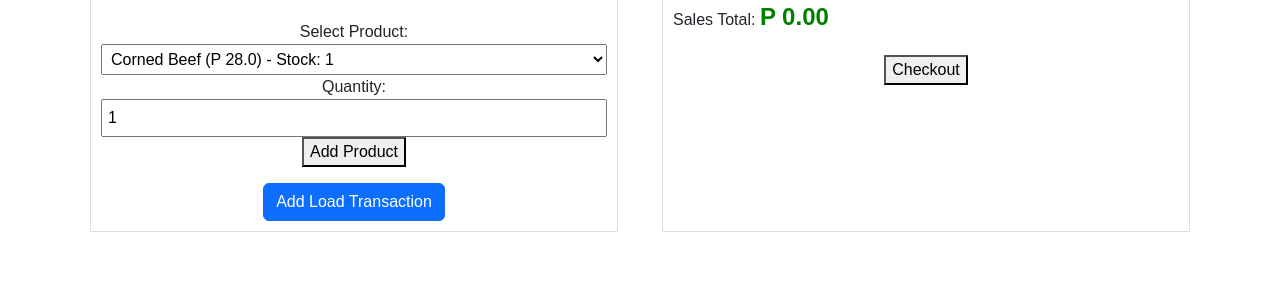
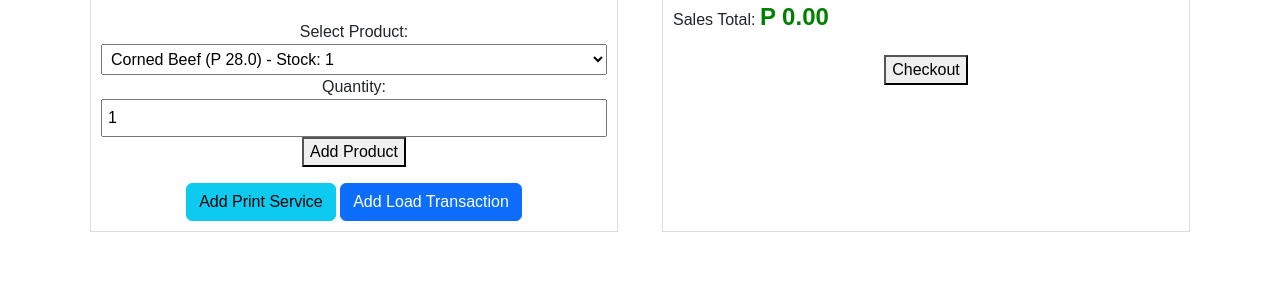
Before and after one commit to gabgab-v/IT_12, a Flask app: page /create_transaction in a window 1280 px wide. Shown: the part 224-515 px from the top of the page. Run offline with Flask 3, Linux system fonts and the light colour scheme; a user stored in the database is signed in; some libraries are stand-ins or nearby versions.

Commit message:
printing,products cashier

```diff
--- a/app.py
+++ b/app.py
@@ -1036,8 +1036,10 @@ def chart_data():
 
 @app.route('/cashier', methods=['GET', 'POST'])
 def cashier():
+    print_services = PrintService.query.all()
+    paper_types = PaperInventory.query.all()
     products = Product.query.filter_by(deleted=False, is_voided=False).all()  # Fetch all valid products
-    return render_template('cashier.html', products=products)
+    return render_template('cashier.html', products=products, print_services=print_services, paper_types=paper_types)
 
 @app.route('/checkout', methods=['POST'])
 @login_required
@@ -1319,41 +1321,9 @@ def checkout_print_service():
 
         print(f"Print Service: {print_service.service_type} at {print_service.price_per_page}/page")
 
-        # Fetch inventory details (assuming ink and paper types are selected in the form)
-        ink_type_id = request.form.get('ink_type_id')
-        ink_usage = request.form.get('ink_usage')
+        # Fetch paper inventory details
         paper_type_id = request.form.get('paper_type_id')
 
-        # Debugging ink details
-        print(f"Ink Type ID: {ink_type_id}, Ink Usage: {ink_usage}")
-
-        if ink_type_id and ink_usage:
-            try:
-                ink_usage = float(ink_usage)
-            except ValueError:
-                flash('Invalid ink usage value.', 'danger')
-                return redirect(url_for('checkout_print_service'))
-
-            # Get ink inventory
-            ink_inventory = InkInventory.query.filter_by(id=ink_type_id).first()
-
-            # Check if ink inventory exists
-            if not ink_inventory:
-                flash('Selected ink type not found.', 'danger')
-                return redirect(url_for('checkout_print_service'))
-
-            # Debug ink inventory
-            print(f"Ink Inventory: {ink_inventory.stock} remaining, Usage: {ink_usage}")
-
-            # Check if there is sufficient ink stock
-            if ink_inventory.stock < ink_usage:
-                flash('Not enough ink in stock!', 'danger')
-                return redirect(url_for('checkout_print_service'))
-
-            # Deduct ink stock after the print job
-            ink_inventory.stock -= ink_usage
-
-        # Validate paper inventory
         if not paper_type_id:
             flash('Paper type must be selected.', 'danger')
             return redirect(url_for('checkout_print_service'))
@@ -1388,10 +1358,9 @@ def checkout_print_service():
         # Deduct paper stock
         paper_inventory.individual_paper_count -= pages
 
-        # Calculate the cost of ink and paper used (only if ink is relevant)
+        # Calculate the cost of paper used
         paper_cost_per_sheet = paper_inventory.amount_spent / ((paper_inventory.rim_count * 500) + paper_inventory.individual_paper_count)
-        ink_cost_per_ml = (ink_inventory.amount_spent / ink_inventory.initial_stock) if ink_type_id else 0
-        total_cost = (paper_cost_per_sheet * pages) + (ink_cost_per_ml * (ink_usage if ink_usage else 0))
+        total_cost = paper_cost_per_sheet * pages
 
         # Debug total cost
         print(f"Total cost of resources: {total_cost}")
--- a/templates/cashier.html
+++ b/templates/cashier.html
@@ -95,12 +95,58 @@
                 <button type="submit">Add Product</button>
             </form>
 
+            <!-- New Button to Add Print Service Transaction -->
+            <button type="button" class="btn btn-info mt-3" data-bs-toggle="modal" data-bs-target="#addPrintServiceModal">
+                Add Print Service
+            </button>
+
             <!-- New Button to Add Load Transaction -->
             <button type="button" class="btn btn-primary mt-3" data-bs-toggle="modal" data-bs-target="#addLoadModal">
                 Add Load Transaction
             </button>
         </div>
     </div>
+
+    <!-- Print Service Transaction Modal -->
+    <div class="modal fade" id="addPrintServiceModal" tabindex="-1" aria-labelledby="addPrintServiceModalLabel" aria-hidden="true">
+        <div class="modal-dialog">
+            <div class="modal-content">
+                <form id="printServiceForm" method="POST" action="{{ url_for('checkout_print_service') }}">
+                    <div class="modal-header">
+                        <h5 class="modal-title" id="addPrintServiceModalLabel">Add Print Service</h5>
+                        <button type="button" class="btn-close" data-bs-dismiss="modal" aria-label="Close"></button>
+                    </div>
+                    <div class="modal-body">
+                        <!-- Input fields for Print Service -->
+                        <label for="service_id">Print Service:</label>
+                        <select id="service_id" name="service_id" class="form-control" required>
+                            {% for service in print_services %}
+                                <option value="{{ service.id }}">{{ service.service_type }} - P{{ service.price_per_page }} per page</option>
+                            {% endfor %}
+                        </select>
+
+                        <label for="pages" class="mt-3">Number of Pages:</label>
+                        <input type="number" id="pages" name="pages" class="form-control" required>
+
+                        <label for="paper_type_id" class="mt-3">Paper Type:</label>
+                        <select id="paper_type_id" name="paper_type_id" class="form-control" required>
+                            {% for paper in paper_types %}
+                                <option value="{{ paper.id }}">{{ paper.paper_type }} - P{{ paper.price_per_sheet }} per sheet</option>
+                            {% endfor %}
+                        </select>
+
+                        <label for="back_to_back" class="mt-3">Back-to-Back Printing?</label>
+                        <input type="checkbox" id="back_to_back" name="back_to_back" value="1">
+                    </div>
+                    <div class="modal-footer">
+                        <button type="button" class="btn btn-secondary" data-bs-dismiss="modal">Close</button>
+                        <button type="submit" class="btn btn-primary">Add Print Service</button>
+                    </div>
+                </form>
+            </div>
+        </div>
+    </div>
+
 
     <!-- Load Transaction Modal -->
     <div class="modal fade" id="addLoadModal" tabindex="-1" aria-labelledby="addLoadModalLabel" aria-hidden="true">
@@ -166,13 +212,13 @@
             return;
         }
 
-    // Proceed with adding the product to the table
+        // Get product details
         const productId = productSelect.value;
         const productName = productSelect.options[productSelect.selectedIndex].text.split(" (")[0];
         const productPrice = parseFloat(productSelect.options[productSelect.selectedIndex].getAttribute('data-price'));
         const totalPrice = productPrice * quantity;
 
-    // Add product details to the table and form (as before)
+        // Add product details to the table
         const productTable = document.getElementById('productTableBody');
         const newRow = productTable.insertRow();
         newRow.innerHTML = `
@@ -182,13 +228,14 @@
             <td>P ${totalPrice.toFixed(2)}</td>
         `;
 
+        // Update totals
         totalAmount += totalPrice;
         unitsCount += quantity;
 
         document.getElementById('totalAmount').textContent = `P ${totalAmount.toFixed(2)}`;
         document.getElementById('unitsCount').textContent = unitsCount;
 
-    // Add product details to the hidden checkout form (as before)
+        // Add product details to hidden checkout form
         const checkoutForm = document.getElementById('checkoutForm');
         const productInput = document.createElement('input');
         productInput.type = 'hidden';
@@ -203,6 +250,72 @@
         checkoutForm.appendChild(quantityInput);
     });
 
+        <!-- Add print service to the cart -->
+        document.getElementById('printServiceForm').addEventListener('submit', function(event) {
+        event.preventDefault();
+
+        // Get selected print service details
+        const serviceId = document.getElementById('service_id').value;
+        const serviceName = document.getElementById('service_id').options[document.getElementById('service_id').selectedIndex].text;
+        const pages = parseInt(document.getElementById('pages').value);
+        const paperTypeId = document.getElementById('paper_type_id').value;
+        const paperTypeName = document.getElementById('paper_type_id').options[document.getElementById('paper_type_id').selectedIndex].text;
+        const backToBack = document.getElementById('back_to_back').checked ? 'Yes' : 'No';
+
+        // Calculate price
+        const servicePrice = parseFloat(serviceName.split('P')[1].split(' ')[0]);
+        const totalPrice = servicePrice * pages;
+
+        // Add to product list
+        const productTable = document.getElementById('productTableBody');
+        const newRow = productTable.insertRow();
+        newRow.innerHTML = `
+            <td>Print Service - ${serviceName} (${paperTypeName}, Back-to-Back: ${backToBack})</td>
+            <td>P ${servicePrice.toFixed(2)}</td>
+            <td>${pages}</td>
+            <td>P ${totalPrice.toFixed(2)}</td>
+        `;
+
+        // Update totals
+        totalAmount += totalPrice;
+        unitsCount += pages;
+
+        document.getElementById('totalAmount').textContent = `P ${totalAmount.toFixed(2)}`;
+        document.getElementById('unitsCount').textContent = unitsCount;
+
+        // Add print service details to hidden checkout form
+        const checkoutForm = document.getElementById('checkoutForm');
+
+        const serviceInput = document.createElement('input');
+        serviceInput.type = 'hidden';
+        serviceInput.name = 'service_ids[]';
+        serviceInput.value = serviceId;
+        checkoutForm.appendChild(serviceInput);
+
+        const pagesInput = document.createElement('input');
+        pagesInput.type = 'hidden';
+        pagesInput.name = 'pages[]';
+        pagesInput.value = pages;
+        checkoutForm.appendChild(pagesInput);
+
+        const paperTypeInput = document.createElement('input');
+        paperTypeInput.type = 'hidden';
+        paperTypeInput.name = 'paper_type_ids[]';
+        paperTypeInput.value = paperTypeId;
+        checkoutForm.appendChild(paperTypeInput);
+
+        const backToBackInput = document.createElement('input');
+        backToBackInput.type = 'hidden';
+        backToBackInput.name = 'back_to_back[]';
+        backToBackInput.value = backToBack;
+        checkoutForm.appendChild(backToBackInput);
+
+        // Close the modal
+        const printServiceModal = bootstrap.Modal.getInstance(document.getElementById('addPrintServiceModal'));
+        printServiceModal.hide();
+    });
+
+
     // Add load transaction to the cart
     document.getElementById('loadTransactionForm').addEventListener('submit', function(event) {
         event.preventDefault();
@@ -210,7 +323,6 @@
         const amountLoaded = parseFloat(document.getElementById('amount_loaded').value);
         const serviceProvider = document.getElementById('service_provider').value;
         const transactionTypeId = document.getElementById('transaction_type_id').value;
-        const locationId = document.getElementById('location_id').value;
 
         // Add load transaction details to the product list table
         const productTable = document.getElementById('productTableBody');
@@ -250,18 +362,14 @@
         transactionTypeInput.value = transactionTypeId;
         checkoutForm.appendChild(transactionTypeInput);
 
-        const locationInput = document.createElement('input');
-        locationInput.type = 'hidden';
-        locationInput.name = 'location_ids[]';
-        locationInput.value = locationId;
-        checkoutForm.appendChild(locationInput);
-
         // Close the modal after submission
         const loadModal = bootstrap.Modal.getInstance(document.getElementById('addLoadModal'));
         loadModal.hide();
     });
 </script>
 
+
+
 <script src="https://cdn.jsdelivr.net/npm/bootstrap@5.3.0-alpha1/dist/js/bootstrap.bundle.min.js"></script>
 
 </body>
```
Also changed, not shown: instance/site.db. Lines whose indentation alone changed are shown as unchanged.
